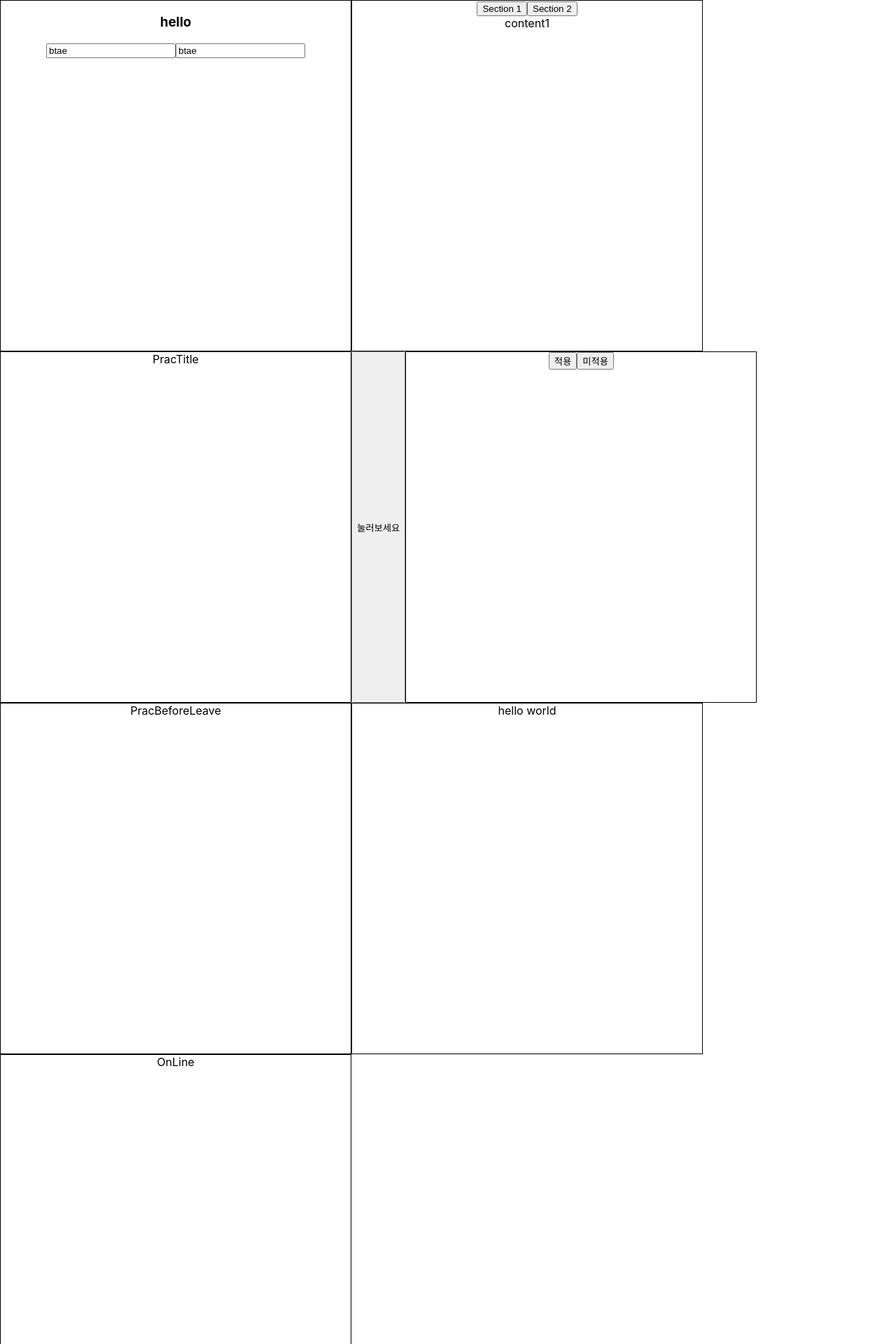
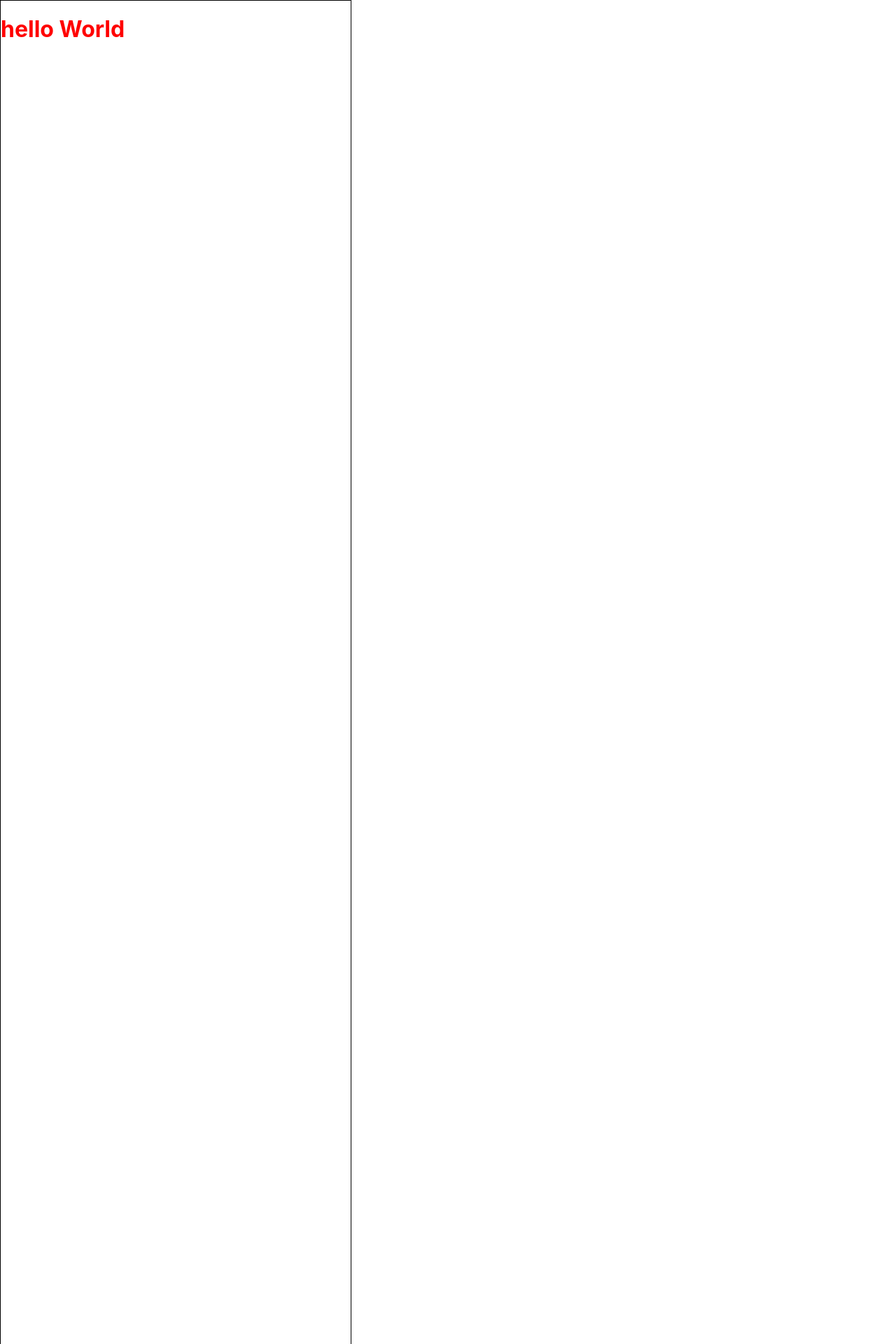
Before and after one commit to bigtae1007/nomard-hook, a React (Create React App) app: page / in a window 1280 px wide. Shown: the top 1920 px of the page at 70% size. Built offline with nearby package versions, Linux system fonts and the light colour scheme.

Commit message:
useScroll 작성

```diff
--- a/src/App.tsx
+++ b/src/App.tsx
@@ -10,18 +10,20 @@ import PracBeforeLeave from "./PracHook/PracBeforeLeave";
 import PracFadeIn from "./PracHook/PracFadeIn";
 import styled from "styled-components";
 import PracNetwork from "./PracHook/PracNetwork";
+import PracScroll from "./PracHook/PracScroll";
 
 function App() {
   return (
     <AppDiv className="App">
-      <PracInput />
+      {/* <PracInput />
       <PracTabls />
       <PracTitle />
       <PracConfirm />
       <PracPreventLeave />
       <PracBeforeLeave />
       <PracFadeIn />
-      <PracNetwork />
+      <PracNetwork /> */}
+      <PracScroll />
     </AppDiv>
   );
 }
--- /dev/null
+++ b/src/PracHook/PracScroll.tsx
@@ -0,0 +1,27 @@
+import React, { useEffect, useState } from "react";
+
+export const useScroll = () => {
+  const [state, setState] = useState({ x: 0, y: 0 });
+
+  const scroll = () => {
+    setState({ x: window.scrollX, y: window.scrollY });
+  };
+  useEffect(() => {
+    window.addEventListener("scroll", scroll);
+    return () => {
+      window.removeEventListener("scroll", scroll);
+    };
+  }, []);
+  return state;
+};
+
+export default function PracScroll() {
+  const { x, y } = useScroll();
+  return (
+    <div style={{ height: "1000vh" }}>
+      <h1 style={{ position: "fixed", color: y > 100 ? "blue" : "red" }}>
+        hello World
+      </h1>
+    </div>
+  );
+}
```
